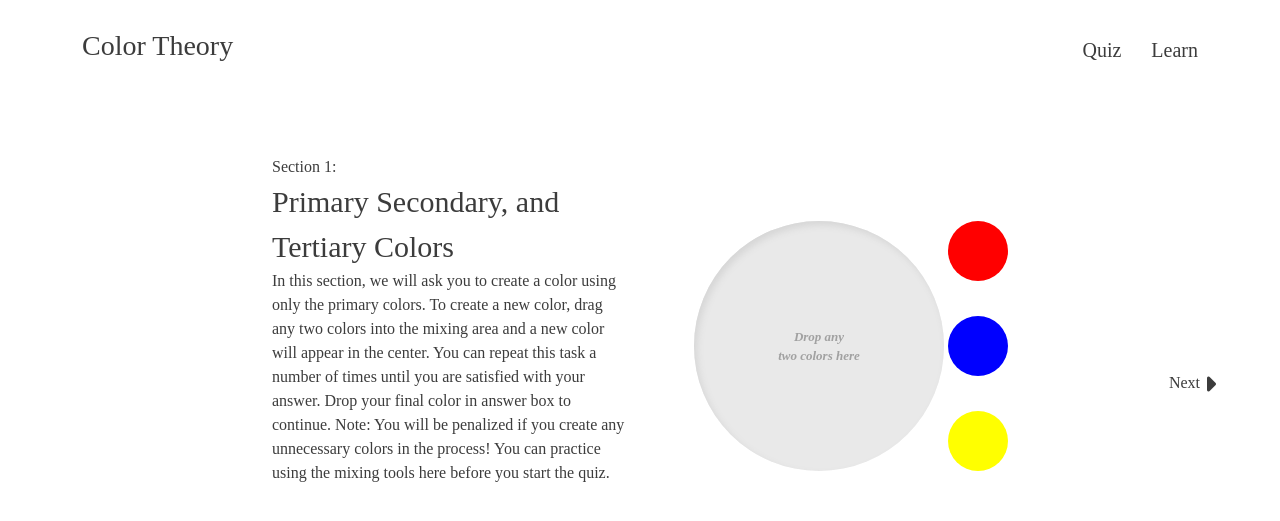
After one commit to leozhvng23/Color-Theory, a Flask app: page /quiz/sec_1/cover in a window 1280 px wide. The commit adds this page. Shown: the top 521 px of the page. Run offline with Flask 2, Linux system fonts and the light colour scheme; some libraries are stand-ins or nearby versions.

Commit message:
4/20 local change
add quiz 1 cover

```diff
--- a/server.py
+++ b/server.py
@@ -154,6 +154,11 @@
 }
 
 global_flow ={
+    "quiz/sec_1/cover":{
+        "cur":"quiz/sec_1/cover",
+        # "next":"quiz/sec_1/q1/1"
+        "next":"quiz/sec_2/cover",
+    },
     "quiz/sec_2/cover":{
         "cur":"quiz/sec_2/cover",
         "next":"quiz/sec_2/q1/1"
@@ -233,13 +238,13 @@
 def display_learncolorarchitecture():
     return render_template('learn_color_architecture.html', media = media["color_theory_in_architecture"], text=text["color_theory_in_architecture"], colors=colors["primary_colors"])
 
-# template for routes
-@app.route('/quiz/sec_1')
-def display_quiz_1():
+@app.route('/quiz/sec_1/cover')
+def quiz_sec1_cover():
     global user
-    global answers
-    global media
-    return render_template('quiz_sec_1.html', user = user, answers = answers, media = media)
+    global text
+    global global_flow
+    flow = global_flow["quiz/sec_1/cover"]
+    return render_template('quiz_sec1_cover.html', user = user, text = text["quiz_sec_1"], flow = flow)
 
 # # template for routes
 # @app.route('/quiz/sec_1')
--- a/static/main.css
+++ b/static/main.css
@@ -332,6 +332,13 @@
     justify-content: center;
     align-items: center;
 }
+.palette-circle-bigger {
+    width: 250px;
+    height: 250px;
+    -webkit-border-radius: 125px;
+    -moz-border-radius: 125px;
+    border-radius: 125px;
+}
 .palette-circle-big {
     width: 200px;
     height: 200px;
@@ -400,3 +407,9 @@
     flex-direction: column;
     align-items: center;
 }
+
+.center-palette {
+    margin-left: 30px;
+    position: relative;
+    top: 20%;
+}
--- /dev/null
+++ b/static/quiz_sec1_cover.js
@@ -0,0 +1,18 @@
+$(document).ready(function(){
+    $("#section").html("Section 1:");
+    $("#title").html(text.title);
+    $("#content").append("<p>").html(text.content);
+
+    let palette = $("<div class = 'color-circle main-palette-circle palette-circle palette-circle-bigger'></div>")
+
+    palette.append("<div class = 'learn-color-name'>Drop any</div>")
+    palette.append("<div class = 'learn-color-name'>two colors here</div>")
+
+    $(".center-image-left").append(palette)
+
+    let colors_list = ["#FF0000","#0000FF","#FFFF00"]
+    $.each(colors_list, function(index, value) {
+        let color_circle = "<div class = 'color-circle' style='background: "+value+";'></div>"
+        $(".center-image-right").append(color_circle)
+    })
+})
--- a/templates/layout.html
+++ b/templates/layout.html
@@ -31,7 +31,7 @@
             <nav id="navbar">
                 <a href="/"><span class="site_title_navbar">Color Theory</span></a>
                 <a href="/learn" class="navlink"><span class="menu_item">Learn</span></a>
-                <a href="/quiz/sec_2/cover" class="navlink"><span class="menu_item">Quiz</span></a>
+                <a href="/quiz/sec_1/cover" class="navlink"><span class="menu_item">Quiz</span></a>
                 </div>
             </nav>
         </div>
--- /dev/null
+++ b/templates/quiz_sec1_cover.html
@@ -0,0 +1,41 @@
+{% extends "layout.html" %}
+
+{% block header %}
+<script>
+    let user = {{user|tojson}}
+    let flow = {{flow|tojson}}
+    let text = {{text|tojson}}
+</script>
+<script type="text/javascript" src="{{ url_for('static', filename = 'general.js') }}"></script>
+<script type="text/javascript" src="{{ url_for('static', filename = 'quiz_sec1_cover.js') }}"></script>
+{% endblock %}
+
+
+
+{% block content %}
+<div class="row">
+    <div class="col-6" id="text">
+        <div class="quiz_section" id = "section"></div>
+        <div class="pg_title" id = "title"></div>
+        <div id="content">
+        </div>
+    </div>
+    <div class="col-6">
+        <div class="row center-palette">
+            <div class = "col-lg-7 col-md-7 col-sm-12 center-image-left">
+            </div>
+            <div class = "col-lg-5 col-md-5 col-sm-12 center-image-right">
+            </div>
+        </div>
+    </div>
+</div>
+{% endblock %}
+
+{% block right_arrow %}
+<div class="progress_btn" id="next">
+    <span class="btn_text">Next</span>
+    <i class="fa fa-caret-right fa-xl arrow" aria-hidden="true"></i>
+</div>
+
+
+{% endblock %}
```
Also changed, not shown: templates/quiz_sec_1.html (deleted, +0 -26 lines).
